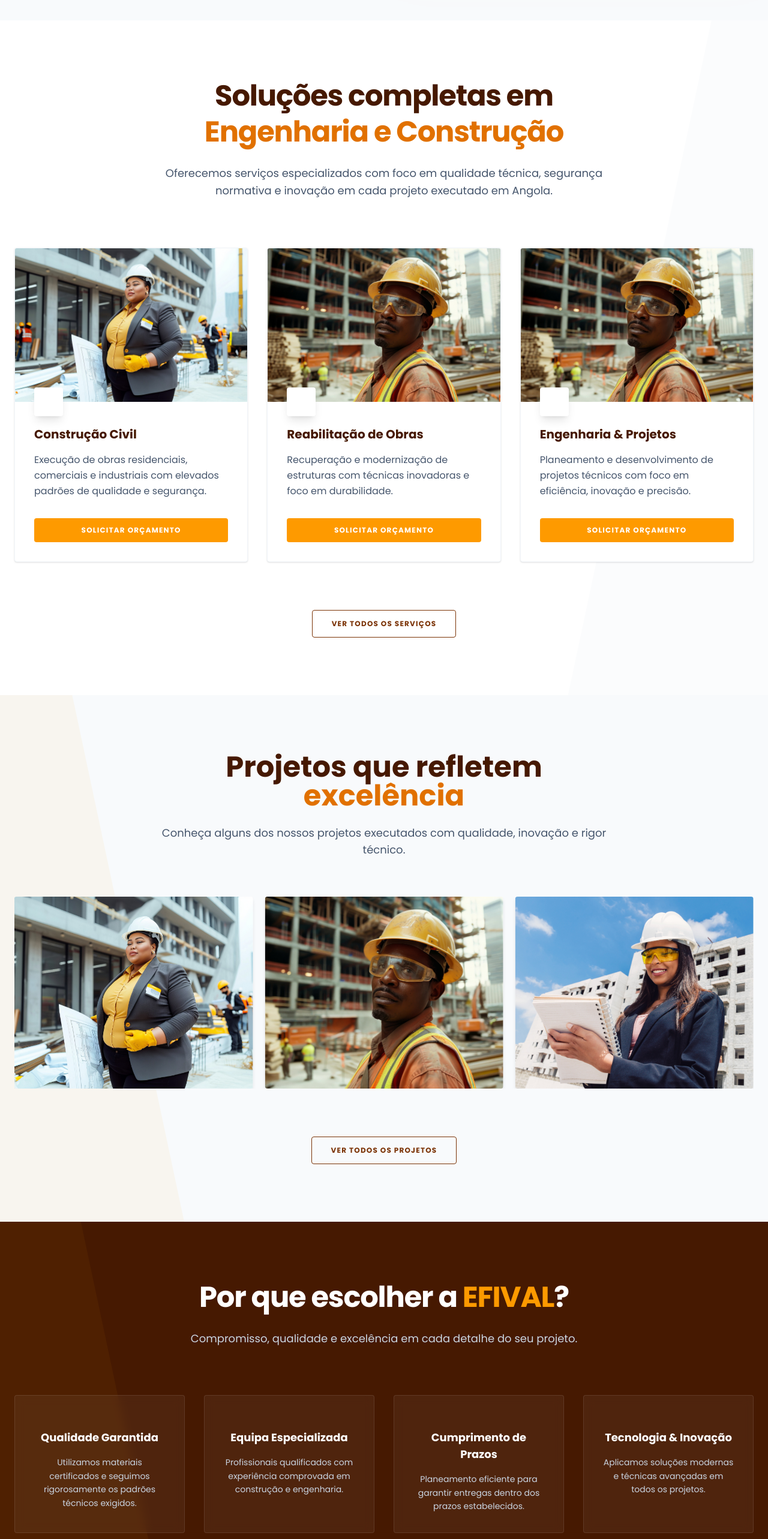
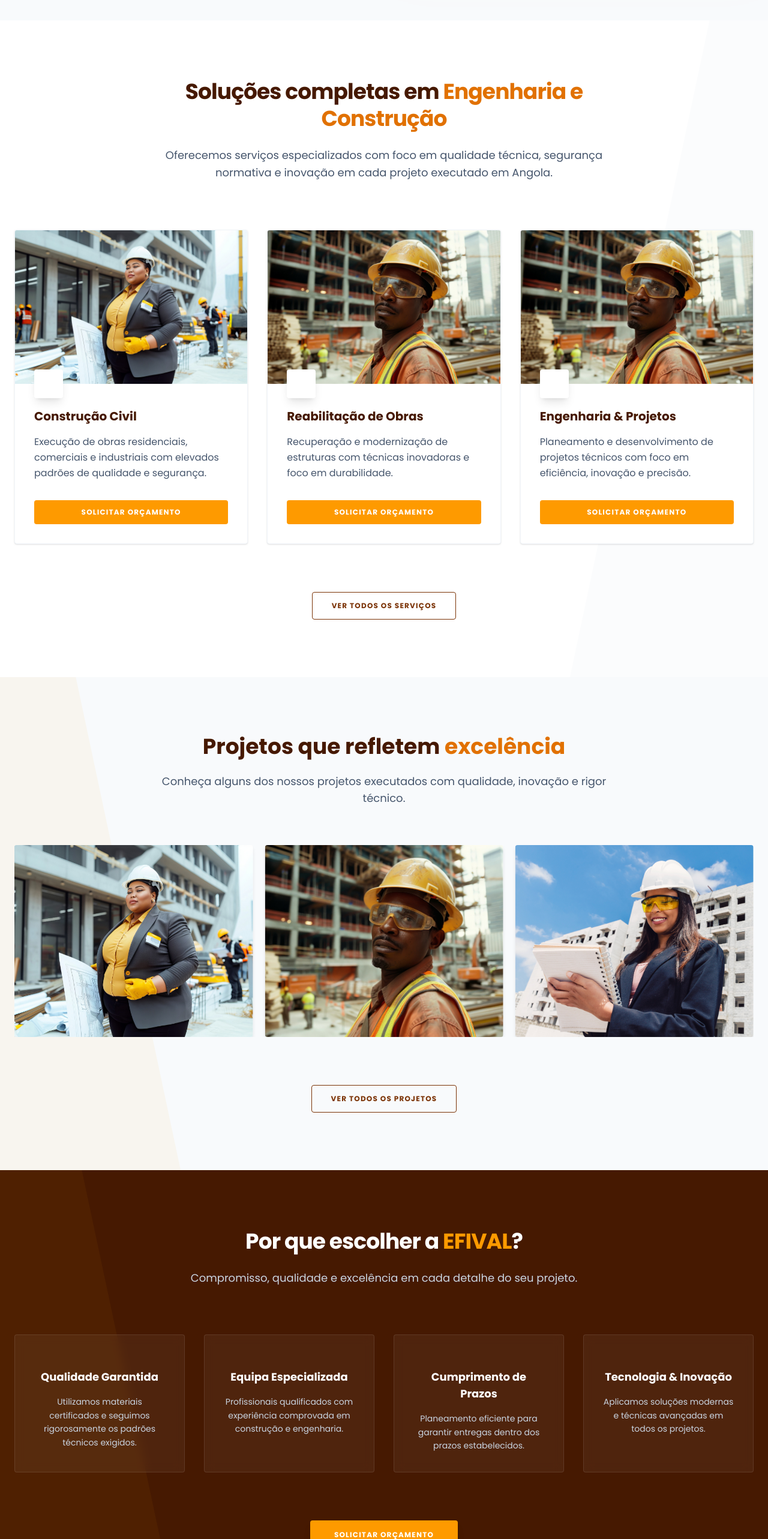
Before and after one commit to nsimba-afonso-nwayami/efival, a Next.js app: page / in a window 1280 px wide. Shown: the part 1440-4006 px from the top of the page at 60% size. Built offline with nearby package versions, Linux system fonts and the light colour scheme; some icons are missing.

Commit message:
Tamanho do título ajustado para padronizar

```diff
--- a/src/components/home/Contato.jsx
+++ b/src/components/home/Contato.jsx
@@ -19,7 +19,7 @@
           viewport={{ once: true }}
           transition={{ duration: 0.6 }}
         >
-          <h2 className="text-3xl md:text-5xl font-bold text-amber-950 leading-tight tracking-tight">
+          <h2 className="text-3xl md:text-4xl font-bold text-amber-950 leading-tight tracking-tight">
             Entre em <span className="text-amber-600">Contacto</span>
           </h2>
 
--- a/src/components/home/Cta.jsx
+++ b/src/components/home/Cta.jsx
@@ -18,7 +18,7 @@
       <div className="max-w-4xl mx-auto px-6 text-center relative z-10">
 
         <motion.h2
-          className="text-3xl md:text-5xl font-bold text-white leading-tight"
+          className="text-3xl md:text-4xl font-bold text-white leading-tight"
           initial={{ opacity: 0, y: 20 }}
           whileInView={{ opacity: 1, y: 0 }}
           viewport={{ once: true }}
--- a/src/components/home/Diferenciais.jsx
+++ b/src/components/home/Diferenciais.jsx
@@ -44,7 +44,7 @@
           viewport={{ once: true }}
           transition={{ duration: 0.6 }}
         >
-          <h2 className="text-3xl md:text-5xl font-bold text-white leading-tight tracking-tight">
+          <h2 className="text-3xl md:text-4xl font-bold text-white leading-tight tracking-tight">
             Por que escolher a <span className="text-amber-500">EFIVAL</span>?
           </h2>
 
--- a/src/components/home/Projetos.jsx
+++ b/src/components/home/Projetos.jsx
@@ -53,7 +53,7 @@
           viewport={{ once: true }}
           transition={{ duration: 0.6 }}
         >
-          <h2 className="text-3xl md:text-5xl font-bold text-amber-950">
+          <h2 className="text-3xl md:text-4xl font-bold text-amber-950">
             Projetos que refletem <span className="text-amber-600">excelência</span>
           </h2>
 
--- a/src/components/home/Servicos.jsx
+++ b/src/components/home/Servicos.jsx
@@ -44,7 +44,7 @@
           viewport={{ once: true }}
           transition={{ duration: 0.6 }}
         >
-          <h2 className="text-3xl md:text-5xl font-bold text-amber-950 leading-tight tracking-tight">
+          <h2 className="text-3xl md:text-4xl font-bold text-amber-950 leading-tight tracking-tight">
             Soluções completas em <span className="text-amber-600">Engenharia e Construção</span>
           </h2>
 
```
